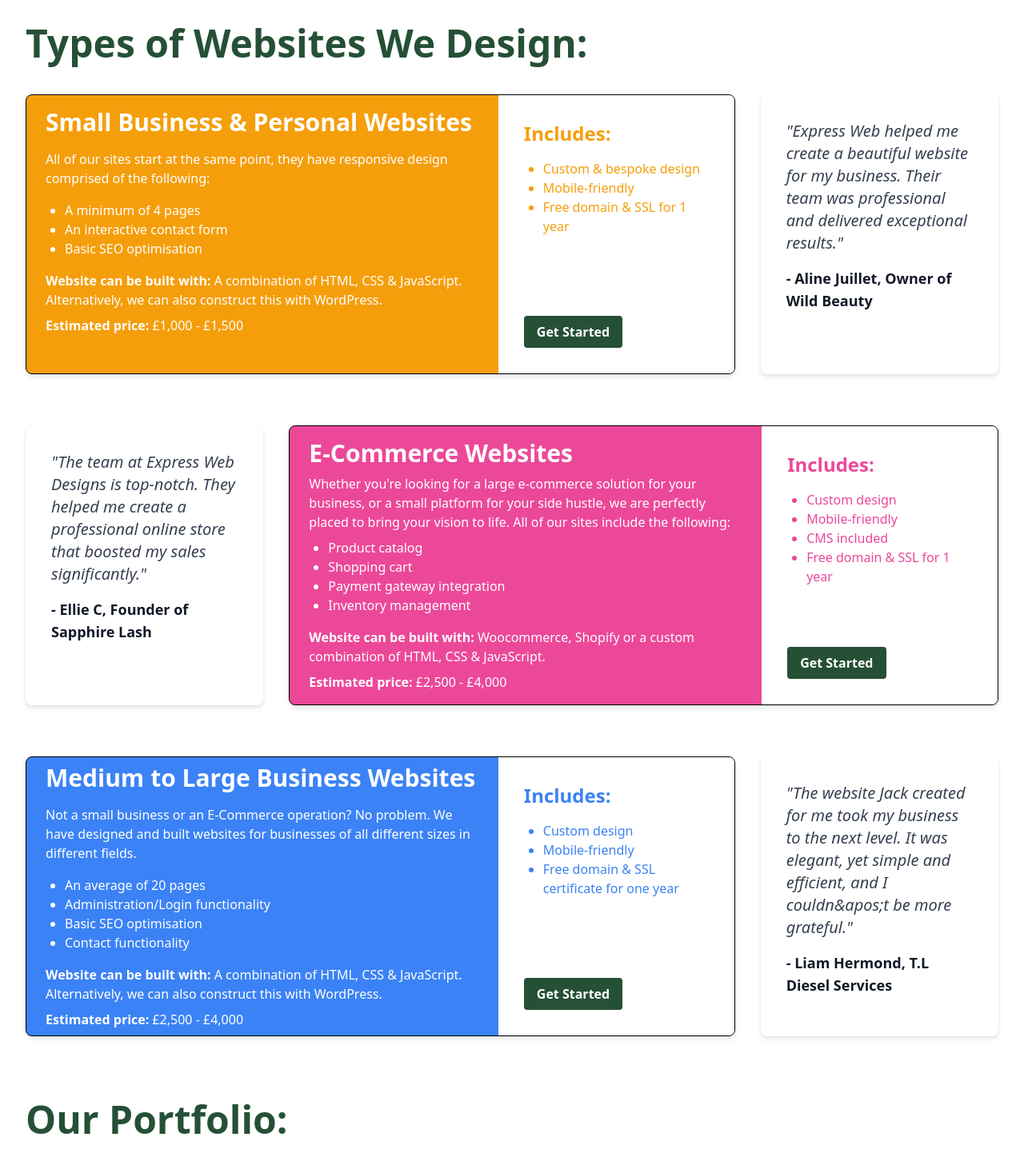
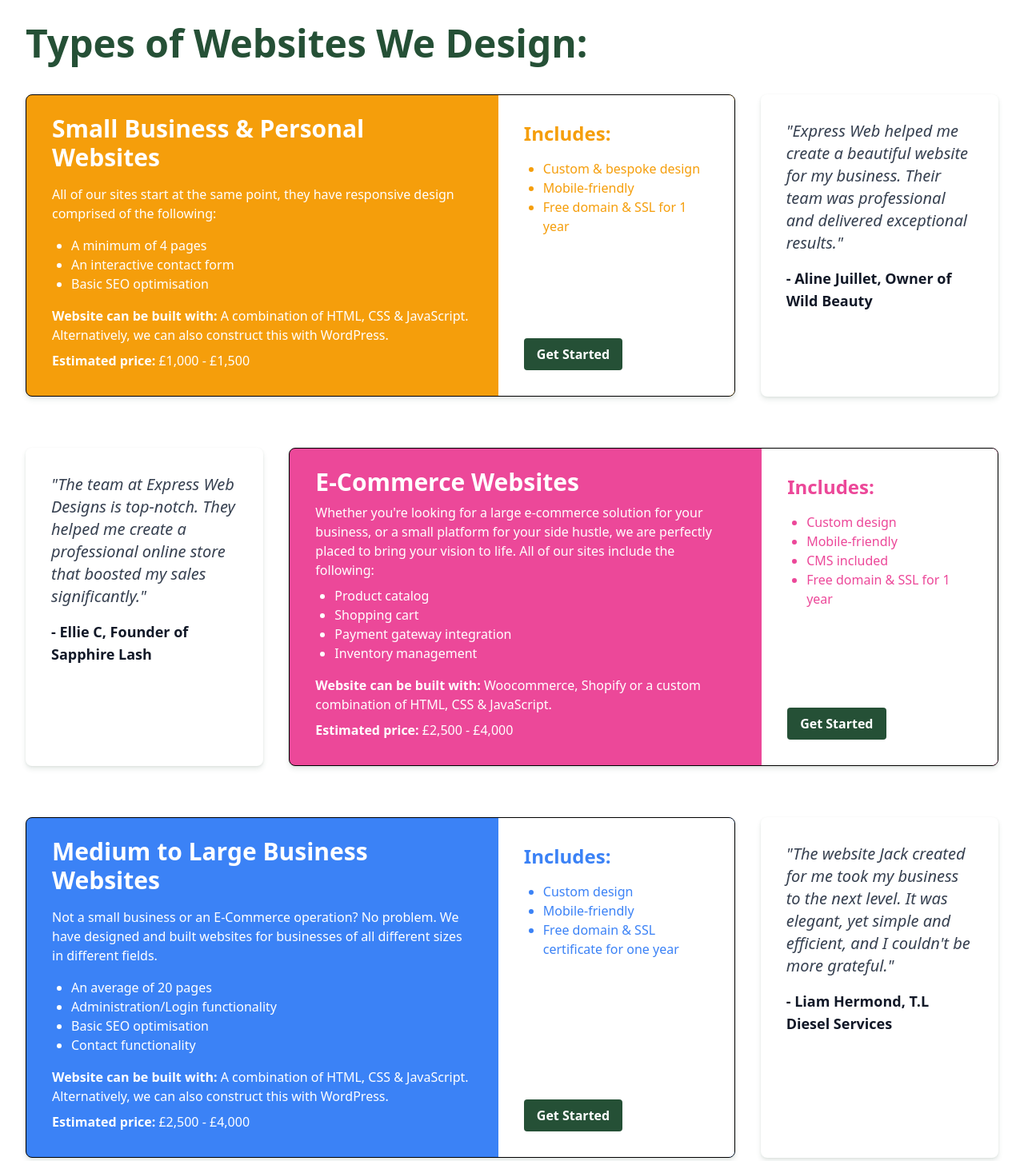
Before and after one commit to jdm1991/final-express, a Next.js app: page /webDesign in a window 1280 px wide. Shown: the part 458-1910 px from the top of the page at 80% size. Built offline with nearby package versions, Linux system fonts and the light colour scheme.

Commit message:
Media Queries for web design semi done

```diff
--- a/src/app/webDesign/page.jsx
+++ b/src/app/webDesign/page.jsx
@@ -8,7 +8,7 @@ export default function WebsiteDesign() {
   return (
     <div>
       <section
-        className="bg-gray-100 pt-16 md:pt-20 lg:pt-24 pb-8 sm:pb-12 md:pb-16 bg-cover bg-center relative"
+        className="bg-gray-100 pt-16 sm:pt-20 md:pt-24 pb-8 sm:pb-12 md:pb-16 bg-cover bg-center relative"
         style={{ backgroundImage: "url('/websiteDesignPic.jpeg')" }}
       >
         <div className="absolute inset-0 bg-black opacity-50"></div>
@@ -30,20 +30,20 @@ export default function WebsiteDesign() {
 
       <section className="py-8">
         <div className="max-w-7xl mx-auto px-4 sm:px-6 lg:px-8">
-          <h2 className="text-4xl md:text-5xl font-bold text-[#255036] mb-10 text-left">
+          <h2 className="text-3xl sm:text-4xl md:text-5xl font-bold text-[#255036] mb-8 sm:mb-10 text-left">
             Types of Websites We Design:
           </h2>
           <div className="flex flex-col md:flex-row gap-8">
             <div
-              className="md:w-3/4 bg-amber-500 rounded-lg overflow-hidden border border-black transition-transform duration-300 hover:scale-[1.02] h-[350px]"
+              className="md:w-3/4 bg-amber-500 rounded-lg overflow-hidden border border-black transition-transform duration-300 hover:scale-[1.02]"
               style={{
                 boxShadow:
                   "0 4px 6px rgba(37, 80, 54, 0.1), 0 1px 3px rgba(37, 80, 54, 0.08)",
               }}
             >
-              <div className="md:flex h-full">
+              <div className="md:flex">
                 <div className="md:flex-1">
-                  <div className="p-6 sm:p-6 sm:pt-4 text-white">
+                  <div className="p-6 sm:p-8 sm:pt-6 text-white">
                     <h2 className="text-xl sm:text-2xl md:text-3xl font-bold mb-4">
                       Small Business & Personal Websites
                     </h2>
@@ -89,7 +89,7 @@ export default function WebsiteDesign() {
               </div>
             </div>
             <div
-              className="md:w-1/4 bg-white rounded-lg p-6 sm:p-8 h-[350px]"
+              className="md:w-1/4 bg-white rounded-lg p-6 sm:p-8"
               style={{
                 boxShadow:
                   "0 4px 6px rgba(37, 80, 54, 0.1), 0 1px 3px rgba(37, 80, 54, 0.08)",
@@ -112,7 +112,7 @@ export default function WebsiteDesign() {
         <div className="max-w-7xl mx-auto px-4 sm:px-6 lg:px-8">
           <div className="flex flex-col md:flex-row gap-8">
             <div
-              className="md:w-1/4 bg-white rounded-lg p-6 sm:p-8 h-[350px]"
+              className="md:w-1/4 bg-white rounded-lg p-6 sm:p-8"
               style={{
                 boxShadow:
                   "0 4px 6px rgba(37, 80, 54, 0.1), 0 1px 3px rgba(37, 80, 54, 0.08)",
@@ -128,15 +128,15 @@ export default function WebsiteDesign() {
               </p>
             </div>
             <div
-              className="md:w-3/4 bg-pink-500 rounded-lg overflow-hidden border border-black transition-transform duration-300 hover:scale-[1.02] h-[350px]"
+              className="md:w-3/4 bg-pink-500 rounded-lg overflow-hidden border border-black transition-transform duration-300 hover:scale-[1.02]"
               style={{
                 boxShadow:
                   "0 4px 6px rgba(37, 80, 54, 0.1), 0 1px 3px rgba(37, 80, 54, 0.08)",
               }}
             >
-              <div className="md:flex h-full">
+              <div className="md:flex">
                 <div className="md:flex-1">
-                  <div className="p-6 sm:p-6 sm:pt-4 text-white">
+                  <div className="p-6 sm:p-8 sm:pt-6 text-white">
                     <h2 className="text-xl sm:text-2xl md:text-3xl font-bold mb-2">
                       E-Commerce Websites
                     </h2>
@@ -192,15 +192,15 @@ export default function WebsiteDesign() {
         <div className="max-w-7xl mx-auto px-4 sm:px-6 lg:px-8">
           <div className="flex flex-col md:flex-row gap-8">
             <div
-              className="md:w-3/4 bg-blue-500 rounded-lg overflow-hidden border border-black transition-transform duration-300 hover:scale-[1.02] h-[350px]"
+              className="md:w-3/4 bg-blue-500 rounded-lg overflow-hidden border border-black transition-transform duration-300 hover:scale-[1.02]"
               style={{
                 boxShadow:
                   "0 4px 6px rgba(37, 80, 54, 0.1), 0 1px 3px rgba(37, 80, 54, 0.08)",
               }}
             >
-              <div className="md:flex h-full">
+              <div className="md:flex">
                 <div className="md:flex-1">
-                  <div className="p-6 sm:p-6 sm:pt-2 text-white">
+                  <div className="p-6 sm:p-8 sm:pt-6 text-white">
                     <h2 className="text-xl sm:text-2xl md:text-3xl font-bold mb-4">
                       Medium to Large Business Websites
                     </h2>
@@ -248,14 +248,14 @@ export default function WebsiteDesign() {
               </div>
             </div>
             <div
-              className="md:w-1/4 bg-white rounded-lg p-6 sm:p-8 h-[350px]"
+              className="md:w-1/4 bg-white rounded-lg p-6 sm:p-8"
               style={{
                 boxShadow:
                   "0 4px 6px rgba(37, 80, 54, 0.1), 0 1px 3px rgba(37, 80, 54, 0.08)",
               }}
             >
               <p className="text-base sm:text-lg md:text-xl italic text-gray-700 mb-4">
-                {`"The website Jack created for me took my business to the next level. It was elegant, yet simple and efficient, and I couldn&apos;t be more grateful."`}
+                {`"The website Jack created for me took my business to the next level. It was elegant, yet simple and efficient, and I couldn't be more grateful."`}
               </p>
               <p className="text-sm sm:text-base md:text-lg font-bold text-gray-900">
                 - Liam Hermond, T.L Diesel Services
```
